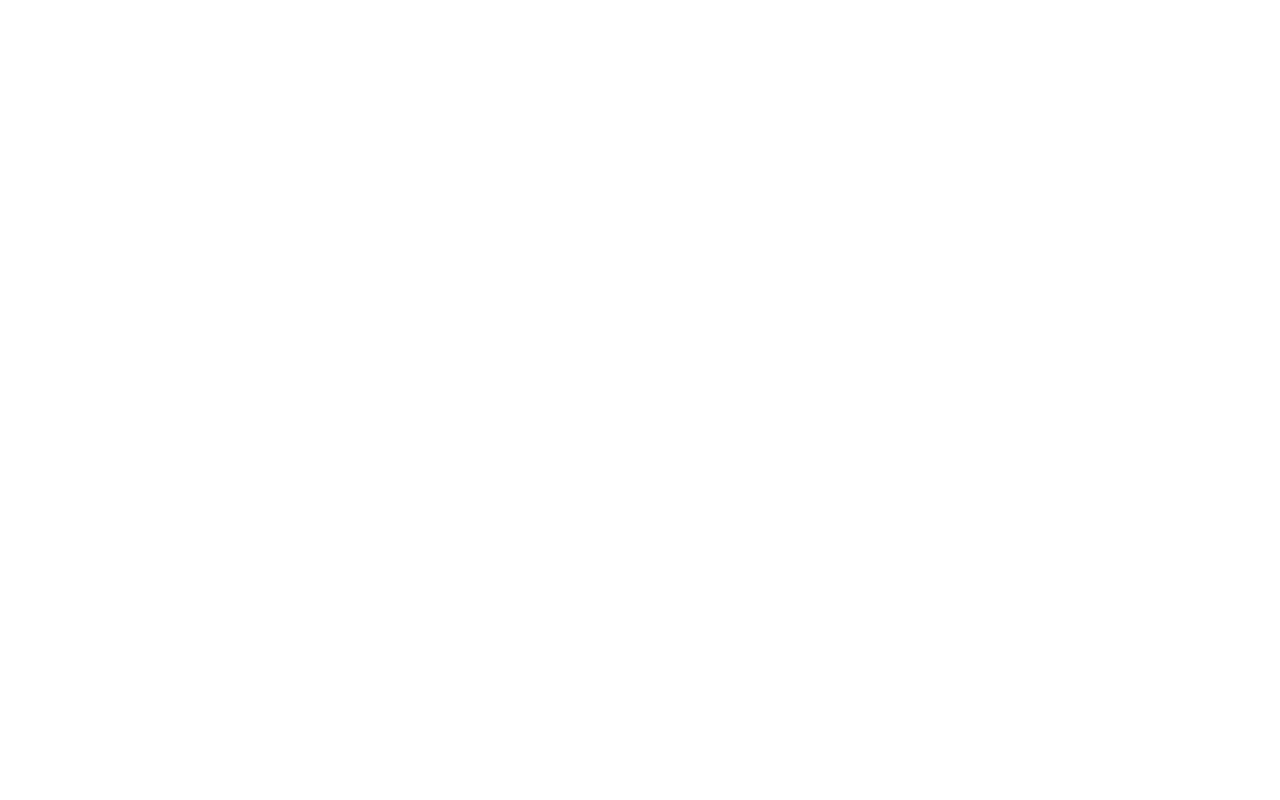
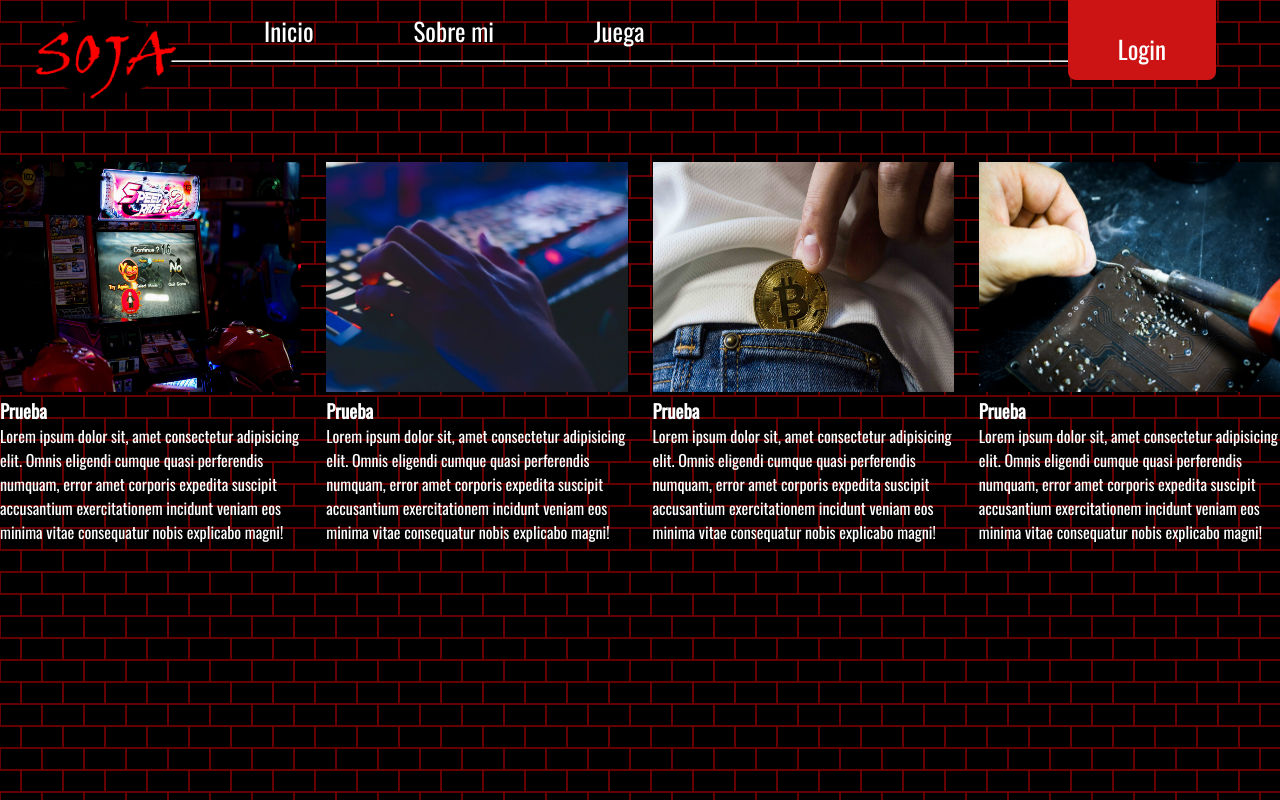
Before and after one commit to soja2176/website, a plain HTML site: page HTML/Sobremi.html in a window 1280 px wide. Drawn offline with nearby package versions, Linux system fonts and the light colour scheme.

Commit message:
23/02/22

```diff
--- a/CSS/stylesheet.css
+++ b/CSS/stylesheet.css
@@ -65,6 +65,18 @@
       margin-left: 20px;
   }
 
+  .nav-menu-right li{
+    background-color: #cc1414; /* Red */
+    color: white;
+    padding: 10px 5px;
+    text-align: center;
+    text-decoration: none;
+    display: inline-block;
+    font-size: 16px;
+    border-radius: 8px;
+    height: 20px;
+  }
+
   /*SHOWCASE*/
 
   .showcase {
@@ -99,3 +111,16 @@
   .btn:hover {
       opacity: .7;
   }
+
+
+  .Cards {
+   display: grid;
+   grid-template-columns: repeat(4, 1fr);
+   gap: 25px;
+  }
+
+  .Cards img {
+      margin-top: 100px;
+      width: 100%;
+      height: 230px;
+  }
--- a/HTML/Sobremi.html
+++ b/HTML/Sobremi.html
@@ -0,0 +1,70 @@
+<!DOCTYPE html>
+<html lang="en">
+<head>
+    <meta charset="UTF-8">
+    <meta http-equiv="X-UA-Compatible" content="IE=edge">
+    <meta name="viewport" content="width=device-width, initial-scale=1.0">
+    <title>Inicio</title>
+    <!--IMG FROM PEXELS-->
+    <!--CSS-->
+    <link rel="stylesheet" href="../CSS/stylesheet.css">
+    <!--FONT OSWALD - START2P-->
+    <link rel="preconnect" href="https://fonts.googleapis.com">
+    <link rel="preconnect" href="https://fonts.gstatic.com" crossorigin>
+    <link href="https://fonts.googleapis.com/css2?family=Oswald:wght@200;300;400&display=swap" rel="stylesheet">
+    <link rel="preconnect" href="https://fonts.googleapis.com">
+    <link rel="preconnect" href="https://fonts.gstatic.com" crossorigin>
+    <link href="https://fonts.googleapis.com/css2?family=Black+Ops+One&display=swap" rel="stylesheet">
+    <!--FONT AWESOME(CDN)-->
+    <link rel="stylesheet" href="https://cdnjs.cloudflare.com/ajax/libs/font-awesome/6.0.0/css/all.min.css">
+</head>
+<body>
+    <div class="container">
+    <nav class="nav-main">
+    <img class="Logo" src="../img/LOGO.png">
+    <ul class="nav-menu">
+        <li>
+            <a href="./index.html">Inicio</a>
+        </li>
+        <li>
+            <a href="./Sobremi.html">Sobre mi</a>
+        </li>
+        <li>
+            <a href="#">Juega</a>
+        </li>
+    </ul>
+    <ul class="nav-menu-right">
+        <li>
+            <a href="./login.html">Login</a>
+        </li>
+    </ul>
+    </nav>
+    <hr>
+
+    </div>
+
+    <!--BUSINESS CARDS-->
+    <div class="Cards">
+    <div>
+        <img src="../img/gamereip.jpg" alt="Gamer">
+        <h3>Prueba</h3>
+        <p>Lorem ipsum dolor sit, amet consectetur adipisicing elit. Omnis eligendi cumque quasi perferendis numquam, error amet corporis expedita suscipit accusantium exercitationem incidunt veniam eos minima vitae consequatur nobis explicabo magni!</p>
+    </div>
+    <div>
+        <img src="../img/informatico.jpg" alt="informatico">
+        <h3>Prueba</h3>
+        <p>Lorem ipsum dolor sit, amet consectetur adipisicing elit. Omnis eligendi cumque quasi perferendis numquam, error amet corporis expedita suscipit accusantium exercitationem incidunt veniam eos minima vitae consequatur nobis explicabo magni!</p>
+    </div>
+    <div>
+        <img src="../img/btc.jpg" alt="Stonks">
+        <h3>Prueba</h3>
+        <p>Lorem ipsum dolor sit, amet consectetur adipisicing elit. Omnis eligendi cumque quasi perferendis numquam, error amet corporis expedita suscipit accusantium exercitationem incidunt veniam eos minima vitae consequatur nobis explicabo magni!</p>
+    </div>
+    <div>
+        <img src="../img/welding.jpg" alt="Welding">
+        <h3>Prueba</h3>
+        <p>Lorem ipsum dolor sit, amet consectetur adipisicing elit. Omnis eligendi cumque quasi perferendis numquam, error amet corporis expedita suscipit accusantium exercitationem incidunt veniam eos minima vitae consequatur nobis explicabo magni!</p>
+    </div>
+    </div>
+</body>
+</html>
```
Also changed, not shown: HTML/index.html (+2 -4 lines), README.md, img/btc.jpg (added), img/gamereip.jpg (added), img/informatico.jpg (added), img/stonks.jpg (added), img/welding.jpg (added).
